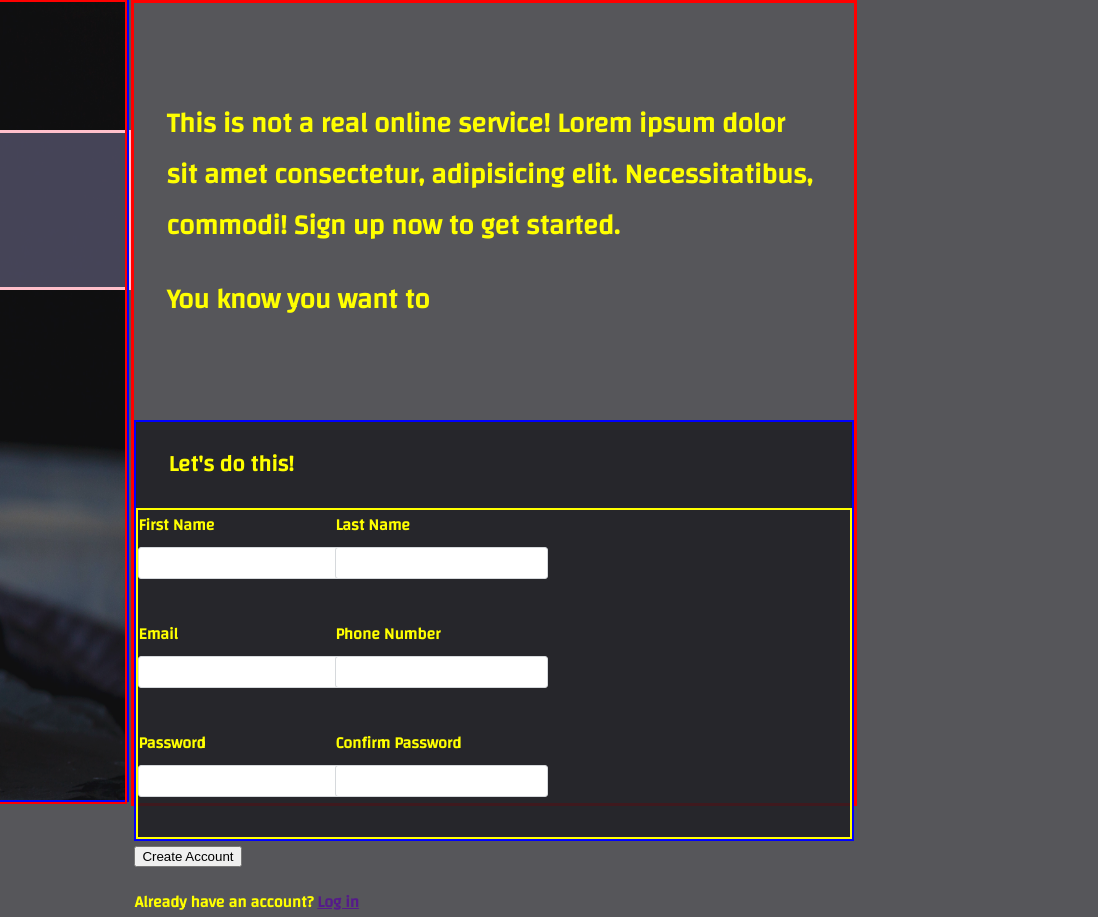
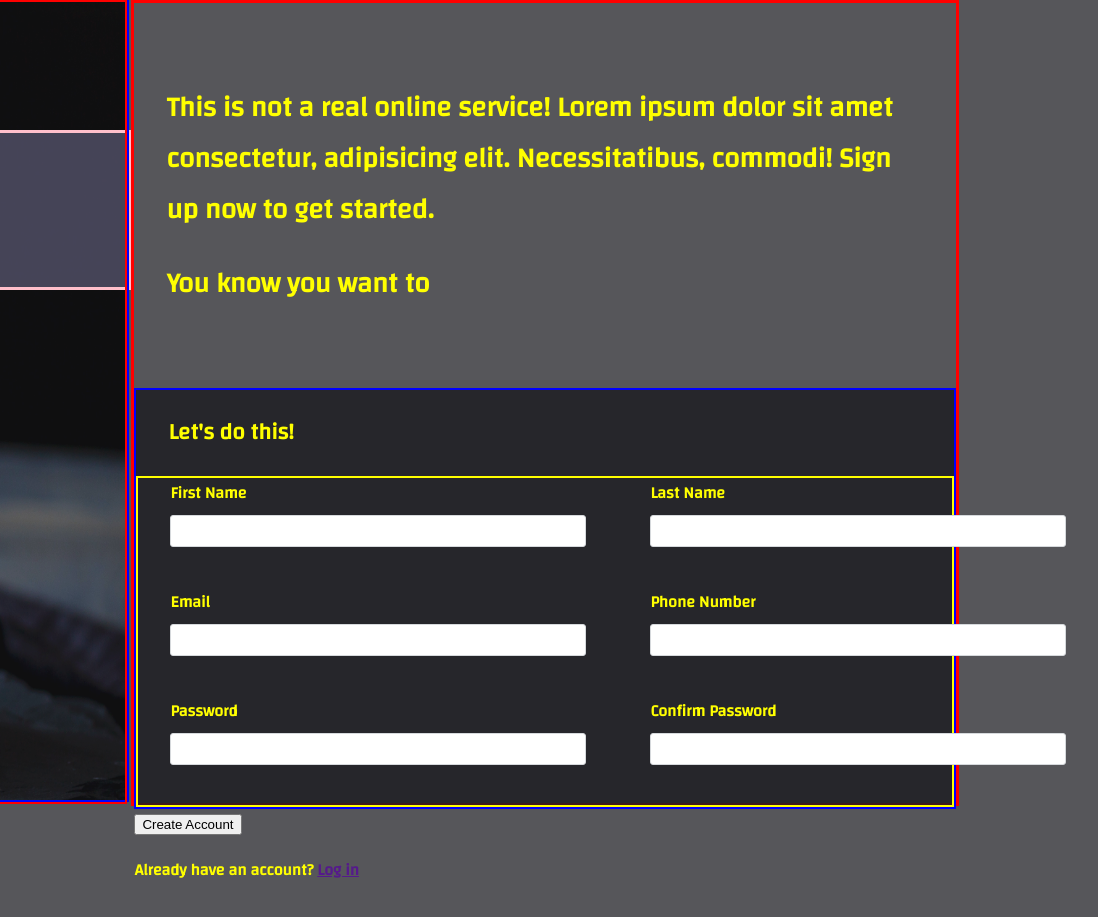
Before and after one commit to cah311/sign-up-form, a plain HTML site: page index.html in a window 1280 px wide. Shown: the full height of the page, 423-1521 px from the left, 1098 px wide, since content can reach past the window. After the commit the page ends 885 px from the top, so only its background shows below. Drawn offline with Linux system fonts and the light colour scheme.

Commit message:
Adjust input width

```diff
--- a/styles.css
+++ b/styles.css
@@ -72,7 +72,7 @@ body {
 
 #formHeading {
     color: yellow;
-    padding: 4.5rem 2rem;
+    padding: 3.5rem 2rem;
     font-size: 1.15rem;
 }
 
@@ -106,13 +106,18 @@ body {
     flex-wrap: wrap;
 }
 
+.formColumns {
+    padding-left: 2rem;
+    padding-right: 2rem;
+}
+
 .formRow input[type='text'],
 .formRow  input[type='email'],
 .formRow  input[type='tel'] {
     background-color: #FFFFFF;
     border: 1px solid #D6D9DC;
     border-radius: 3px;
-    width: 100%;
+    width: 25rem;
     padding: 7px;
     font-size: 14px;
 }
```
